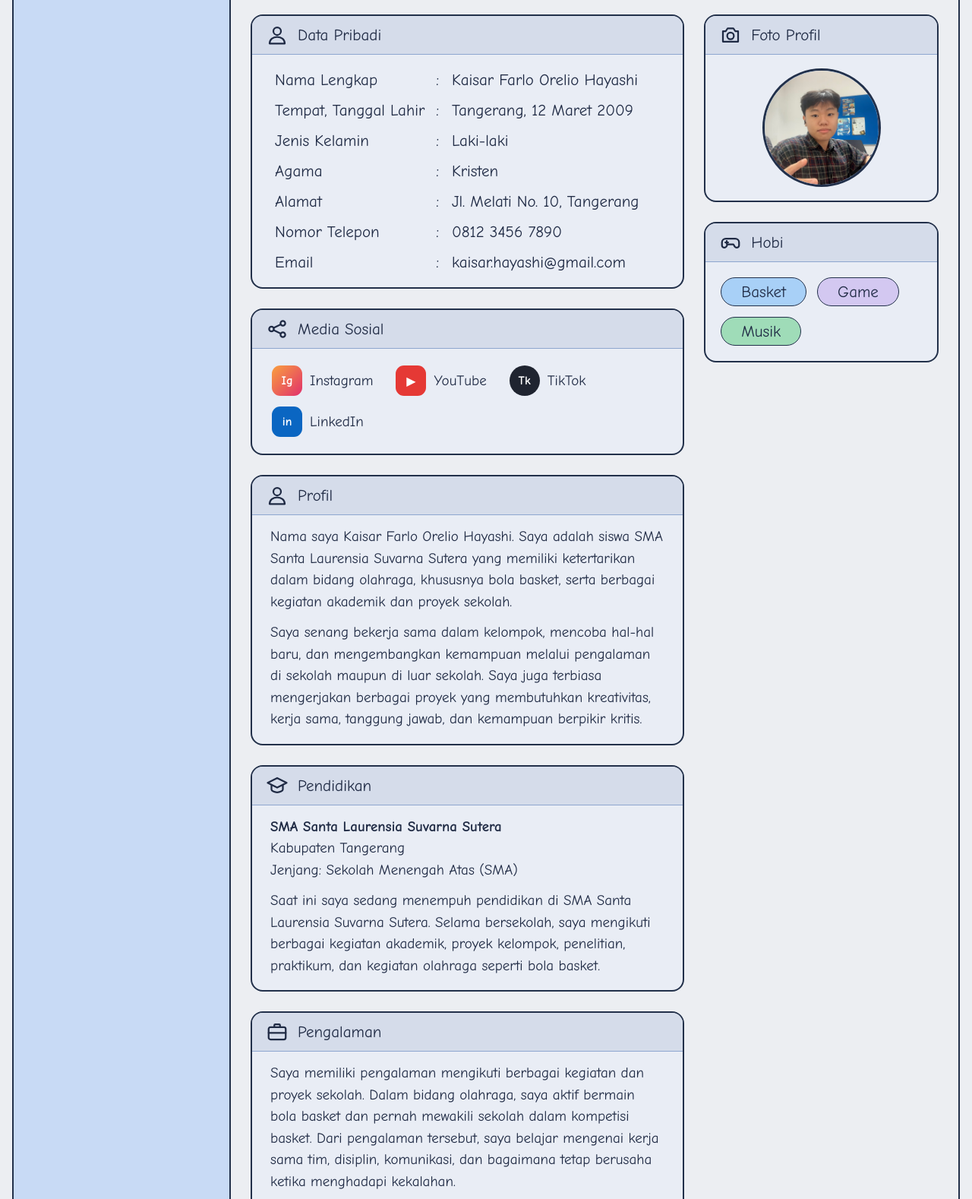
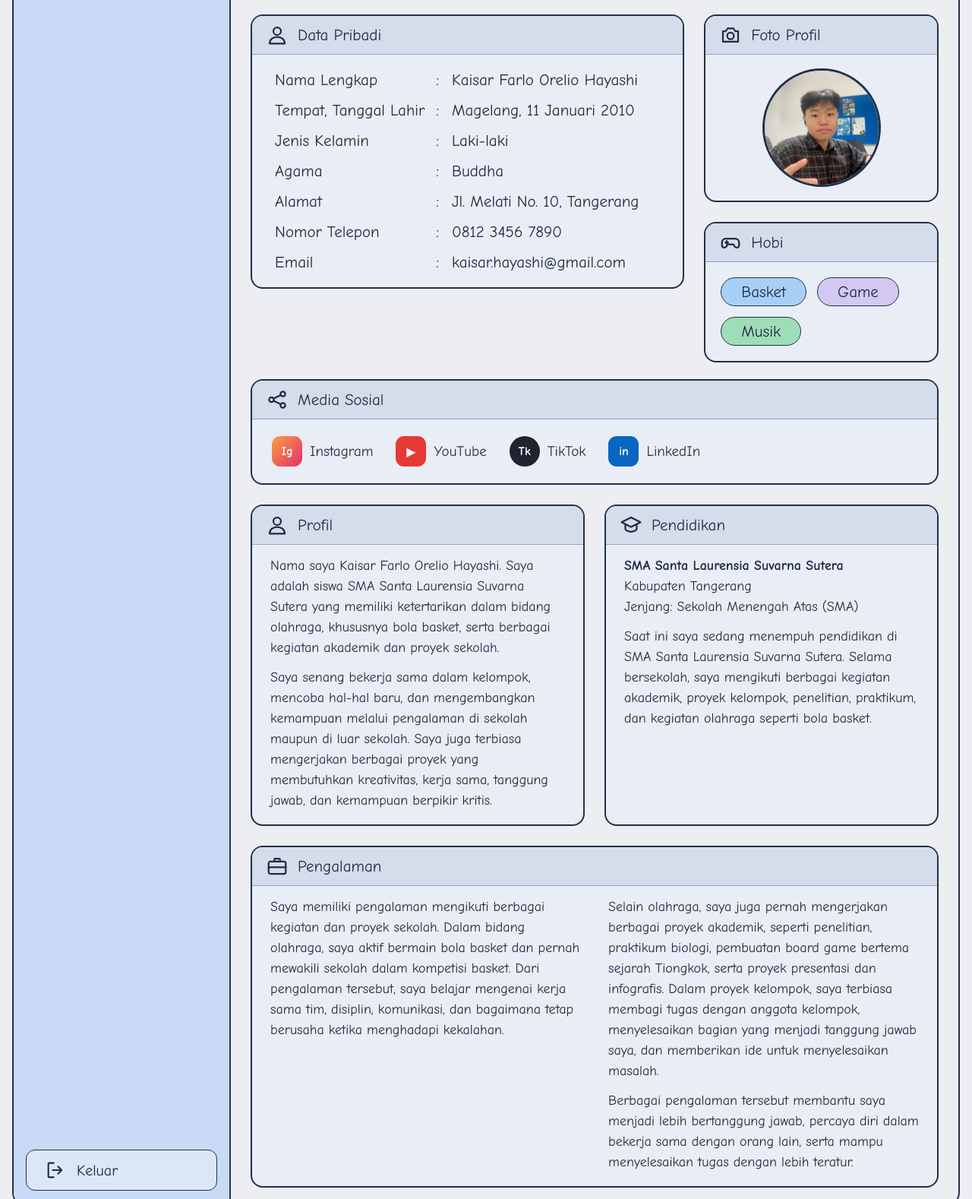
Before and after one commit to Azuya09/AOP-DT-Farlo, a plain HTML site: page farlo.html in a window 1280 px wide. Shown: the part 425-2003 px from the top of the page at 76% size. Drawn offline with Linux system fonts and the light colour scheme.

Commit message:
Rapikan tata letak CV Farlo, perbarui data

```diff
--- a/farlo.css
+++ b/farlo.css
@@ -58,7 +58,11 @@
 .kf-foto-kotak{display:flex;justify-content:center;padding:18px}
 .kf-foto-sedang{width:150px;height:150px}
 .kf-teks{padding:14px 24px 18px}
-.kf-paragraf{margin:0 0 12px;font-size:19px;line-height:1.5}
+.kf-paragraf{margin:0 0 12px;font-size:18px;line-height:1.5}
+.kf-bawah{display:grid;grid-template-columns:1fr 1fr;gap:26px;align-items:stretch}
+.kf-lebar,.kf-penuh{grid-column:1 / -1}
+.kf-lebar .kf-teks{column-count:2;column-gap:36px}
+.kf-lebar .kf-paragraf{break-inside:avoid}
 .kf-paragraf:last-child{margin-bottom:0}
 .kf-tebal{font-weight:700}
 .kf-kartu{scroll-margin-top:16px}
@@ -67,6 +71,8 @@
 .kf-sidebar{border-right:0;border-bottom:2px solid #22304a}
 .kf-menu{flex-direction:row;flex-wrap:wrap}
 .kf-kolom{grid-template-columns:1fr}
+.kf-bawah{grid-template-columns:1fr}
+.kf-lebar .kf-teks{column-count:1}
 }
 @media (max-width:560px){
 .kf-profil{flex-direction:column;padding-top:70px;text-align:center}
--- a/farlo.html
+++ b/farlo.html
@@ -69,16 +69,41 @@
             </h2>
             <table class="kf-tabel">
               <tr><td>Nama Lengkap</td><td>:</td><td>Kaisar Farlo Orelio Hayashi</td></tr>
-              <tr><td>Tempat, Tanggal Lahir</td><td>:</td><td>Tangerang, 12 Maret 2009</td></tr>
+              <tr><td>Tempat, Tanggal Lahir</td><td>:</td><td>Magelang, 11 Januari 2010</td></tr>
               <tr><td>Jenis Kelamin</td><td>:</td><td>Laki-laki</td></tr>
-              <tr><td>Agama</td><td>:</td><td>Kristen</td></tr>
+              <tr><td>Agama</td><td>:</td><td>Buddha</td></tr>
               <tr><td>Alamat</td><td>:</td><td>Jl. Melati No. 10, Tangerang</td></tr>
               <tr><td>Nomor Telepon</td><td>:</td><td>0812 3456 7890</td></tr>
               <tr><td>Email</td><td>:</td><td>kaisar.hayashi@gmail.com</td></tr>
             </table>
           </section>
+        </div>
 
-          <section class="kf-kartu" id="kontak">
+        <div class="kf-kanan">
+          <section class="kf-kartu">
+            <h2 class="kf-judul">
+              <svg class="kf-ikon" viewBox="0 0 24 24"><path d="M4 8h3l2-3h6l2 3h3v11H4z"/><circle cx="12" cy="13" r="3.5"/></svg>Foto Profil
+            </h2>
+            <div class="kf-foto-kotak">
+              <img class="kf-foto kf-foto-sedang" src="images/farlo.jpg" alt="Foto profil Kaisar Farlo Orelio Hayashi">
+            </div>
+          </section>
+
+          <section class="kf-kartu" id="skill">
+            <h2 class="kf-judul">
+              <svg class="kf-ikon" viewBox="0 0 24 24"><path d="M7 8h10a4 4 0 014 4v3a2.5 2.5 0 01-4.5 1.5L15 14H9l-1.5 2.5A2.5 2.5 0 013 15v-3a4 4 0 014-4z"/><path d="M8 10.5v3M6.5 12h3"/></svg>Hobi
+            </h2>
+            <div class="kf-hobi">
+              <span class="kf-label kf-biru">Basket</span>
+              <span class="kf-label kf-lembayung">Game</span>
+              <span class="kf-label kf-hijau">Musik</span>
+            </div>
+          </section>
+        </div>
+      </div>
+
+      <div class="kf-bawah">
+        <section class="kf-kartu kf-penuh" id="kontak">
           <h2 class="kf-judul">
             <svg class="kf-ikon" viewBox="0 0 24 24"><circle cx="6" cy="12" r="2.5"/><circle cx="18" cy="6" r="2.5"/><circle cx="18" cy="18" r="2.5"/><path d="M8.3 10.8l7.4-3.6M8.3 13.2l7.4 3.6"/></svg>Media Sosial
           </h2>
@@ -110,7 +135,7 @@
             </div>
           </section>
 
-          <section class="kf-kartu" id="pengalaman">
+          <section class="kf-kartu kf-lebar" id="pengalaman">
             <h2 class="kf-judul">
               <svg class="kf-ikon" viewBox="0 0 24 24"><rect x="3" y="7" width="18" height="13" rx="2"/><path d="M9 7V5a1 1 0 011-1h4a1 1 0 011 1v2M3 13h18"/></svg>Pengalaman
             </h2>
@@ -121,29 +146,6 @@
             </div>
           </section>
       </div>
-
-        <div class="kf-kanan">
-          <section class="kf-kartu">
-            <h2 class="kf-judul">
-              <svg class="kf-ikon" viewBox="0 0 24 24"><path d="M4 8h3l2-3h6l2 3h3v11H4z"/><circle cx="12" cy="13" r="3.5"/></svg>Foto Profil
-            </h2>
-            <div class="kf-foto-kotak">
-              <img class="kf-foto kf-foto-sedang" src="images/farlo.jpg" alt="Foto profil Kaisar Farlo Orelio Hayashi">
-            </div>
-          </section>
-
-          <section class="kf-kartu" id="skill">
-            <h2 class="kf-judul">
-              <svg class="kf-ikon" viewBox="0 0 24 24"><path d="M7 8h10a4 4 0 014 4v3a2.5 2.5 0 01-4.5 1.5L15 14H9l-1.5 2.5A2.5 2.5 0 013 15v-3a4 4 0 014-4z"/><path d="M8 10.5v3M6.5 12h3"/></svg>Hobi
-            </h2>
-            <div class="kf-hobi">
-              <span class="kf-label kf-biru">Basket</span>
-              <span class="kf-label kf-lembayung">Game</span>
-              <span class="kf-label kf-hijau">Musik</span>
-            </div>
-          </section>
-        </div>
-      </div>
     </main>
   </div>
 
```
Lines whose indentation alone changed are shown as unchanged.
